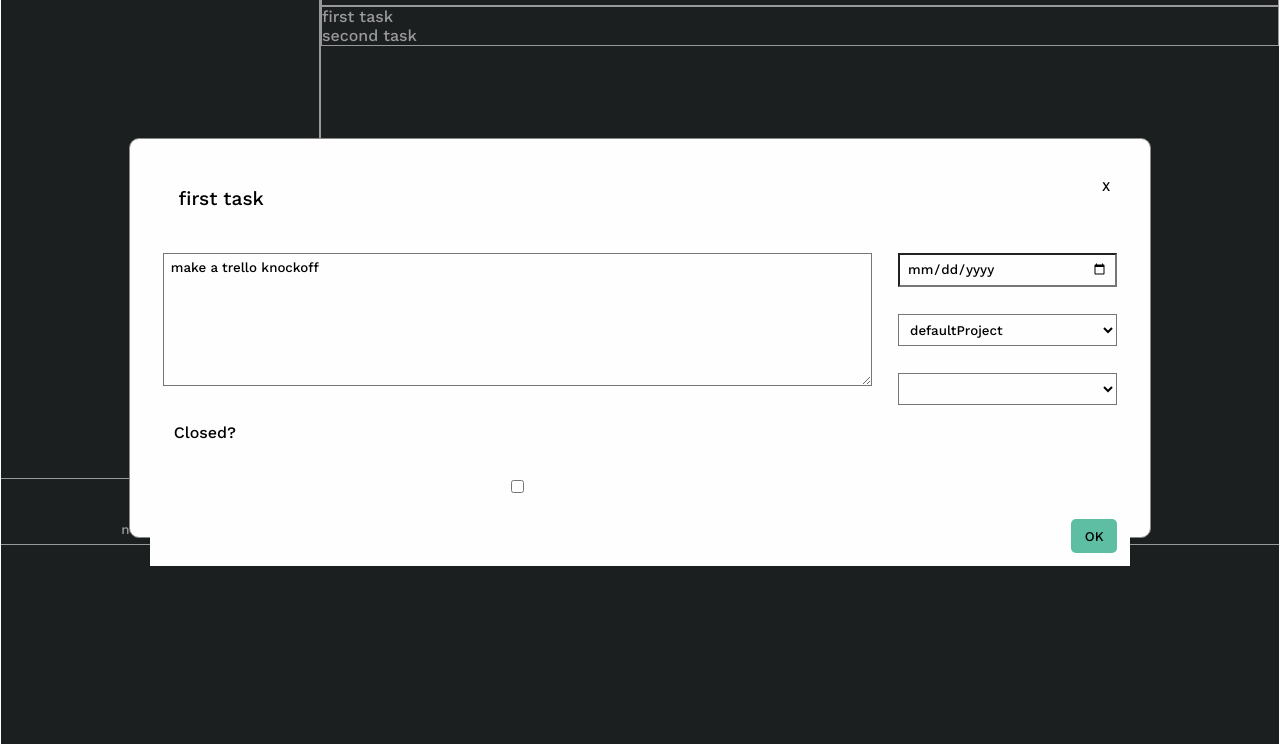
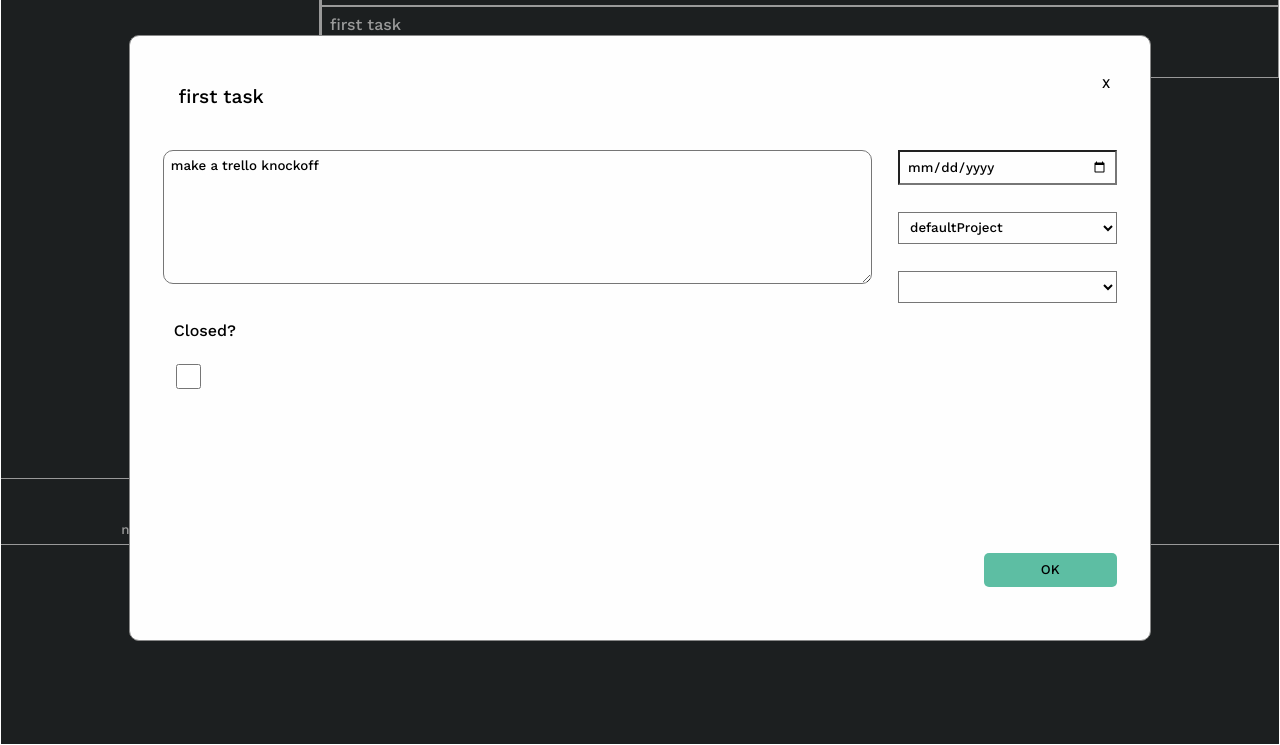
Before and after one commit to ccrenshawcodes/odin-todo-list, a website built with webpack: page dist/index.html in a window 1280 px wide. Both pictures are taken after a click on the element "first task". Shown: the part 55-800 px from the top of the page. Built offline with nearby package versions, Linux system fonts and the light colour scheme.

Commit message:
Style checkbox and other task modal elements

```diff
--- a/src/style.css
+++ b/src/style.css
@@ -31,6 +31,17 @@ button {
     padding: 10px;
 }
 
+/* main area (task list) */
+
+.task-list-item {
+    padding: 0.5em;
+}
+
+.task-list-item:hover {
+    background-color: darkgray;
+    cursor: pointer;
+}
+
 /* Sidebar styles */
 .sidebar {
     display: grid;
@@ -45,6 +56,11 @@ button {
 
 .project-tab { /*the tabs themselves*/
     padding: 0.5em;
+}
+
+.project-tab:hover {
+    cursor: pointer;
+    background-color: darkgray;
 }
 
 .action-buttons {
@@ -76,11 +92,10 @@ button {
 
 .task-modal {
     background-color: #fefefe;
-    margin: 15% auto;
+    margin: 7% auto;
     padding: 20px;
     border: 1px solid #888;
     width: 80%;
-    height: 25em;
     border-radius: 10px;
 
     display: grid;
@@ -122,6 +137,7 @@ button {
     display: flex;
     flex-direction: column;
     align-items: space-evenly;
+    justify-content: flex-start;
 }
 
 .task-main-content > * {
@@ -133,10 +149,20 @@ button {
 
 .task-description {
     height: 10em;
+    border-radius: 10px;
 }
 
 .status-toggle {
     border: 1px solid black;
+    align-self: flex-start;
+    padding: 5px;
+    margin: 0 2em;
+    height: 25px;
+    width: 25px;
+}
+
+.status-toggle:hover {
+    cursor: pointer;
 }
 
 .task-sidebar {
@@ -175,6 +201,8 @@ button {
     background-color: #5dbea3;
     border-radius: 5px;
     padding: 0.7em 1em;
+    width: 10em;
+
 }
 
 .ok-button:hover {
```
